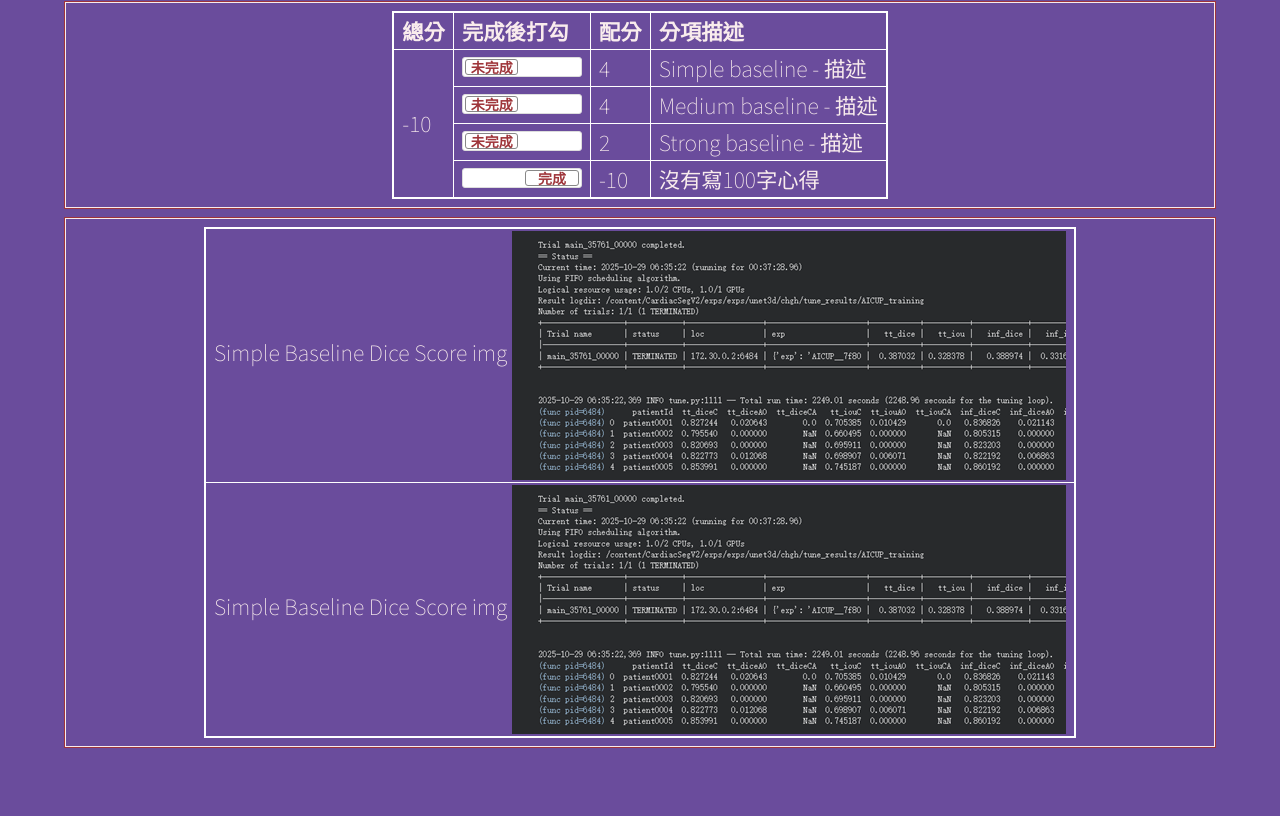
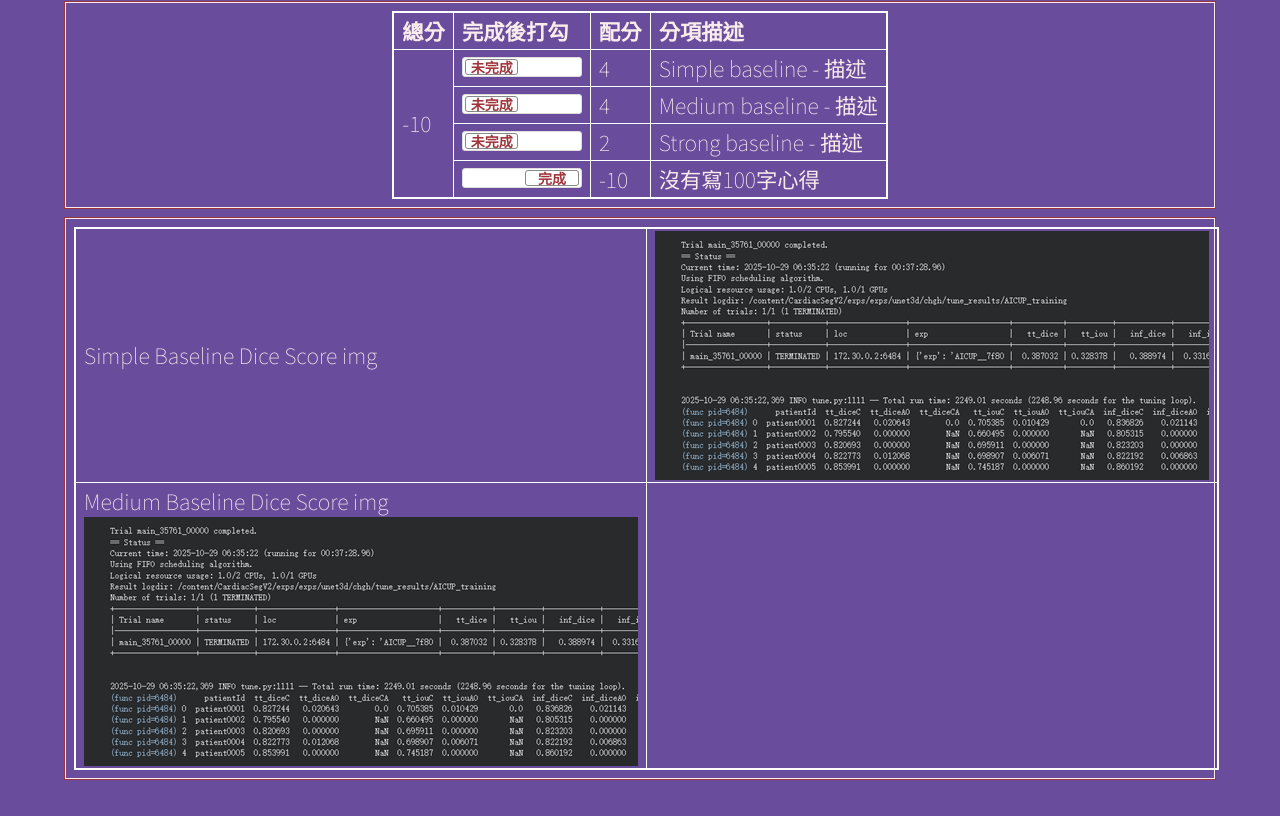
Before and after one commit to chiutung23/ml2025f, a plain HTML site: page hw02/index.html in a window 1280 px wide. Shown: the part 319-1135 px from the top of the page. Before the commit the page ends 1103 px from the top, so only its background shows below. Drawn offline with nearby package versions, Linux system fonts and the light colour scheme; a web font is replaced by a local one.

Commit message:
Update index.html

```diff
--- a/hw02/index.html
+++ b/hw02/index.html
@@ -198,11 +198,10 @@
     <div class="col-md-12 twenty">
       <table>
         <tr>
-          <td>Simple Baseline Dice Score img
-            <img src=./img/medium.png with="600" heigh="400" alt="Simple Baseline">
-          </td>
+          <td>Simple Baseline Dice Score img</td>
+          <td><img src=./img/medium.png with="600" heigh="400" alt="Simple Baseline"></td>
         <tr>
-           <td>Simple Baseline Dice Score img
+           <td>Medium Baseline Dice Score img
             <img src=./img/medium.png with="600" heigh="400" alt="Simple Baseline">
           </td>
         </tr>
```
